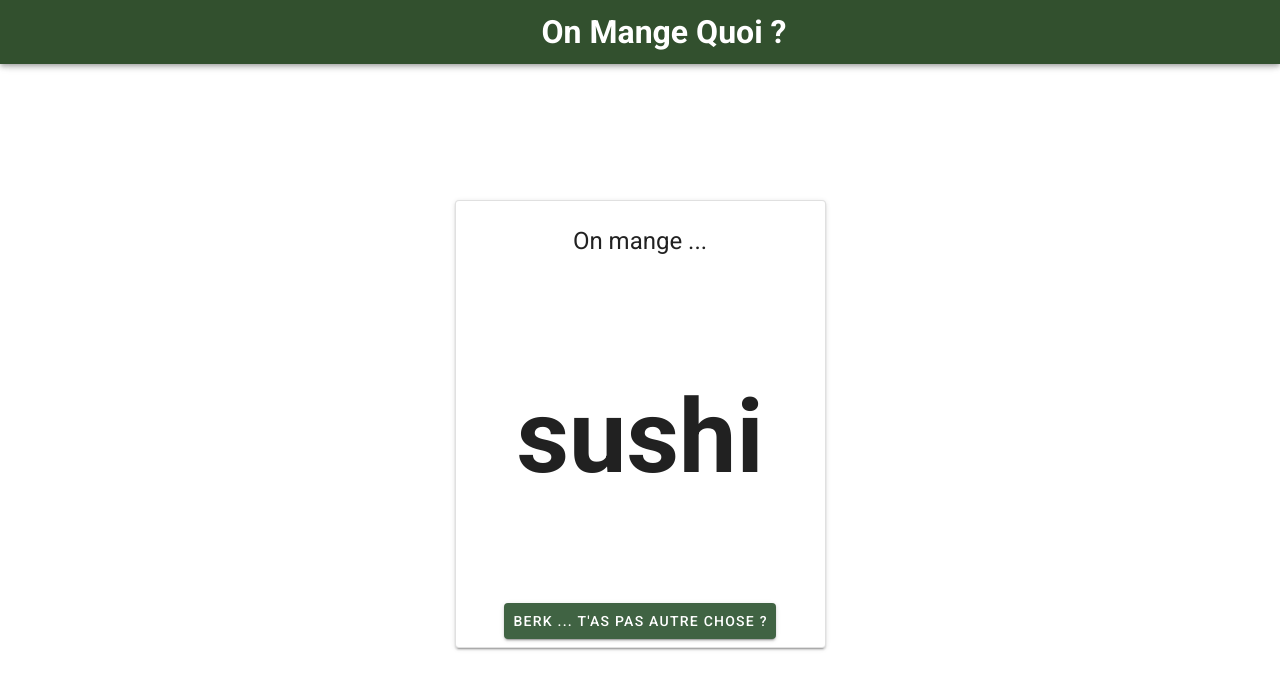
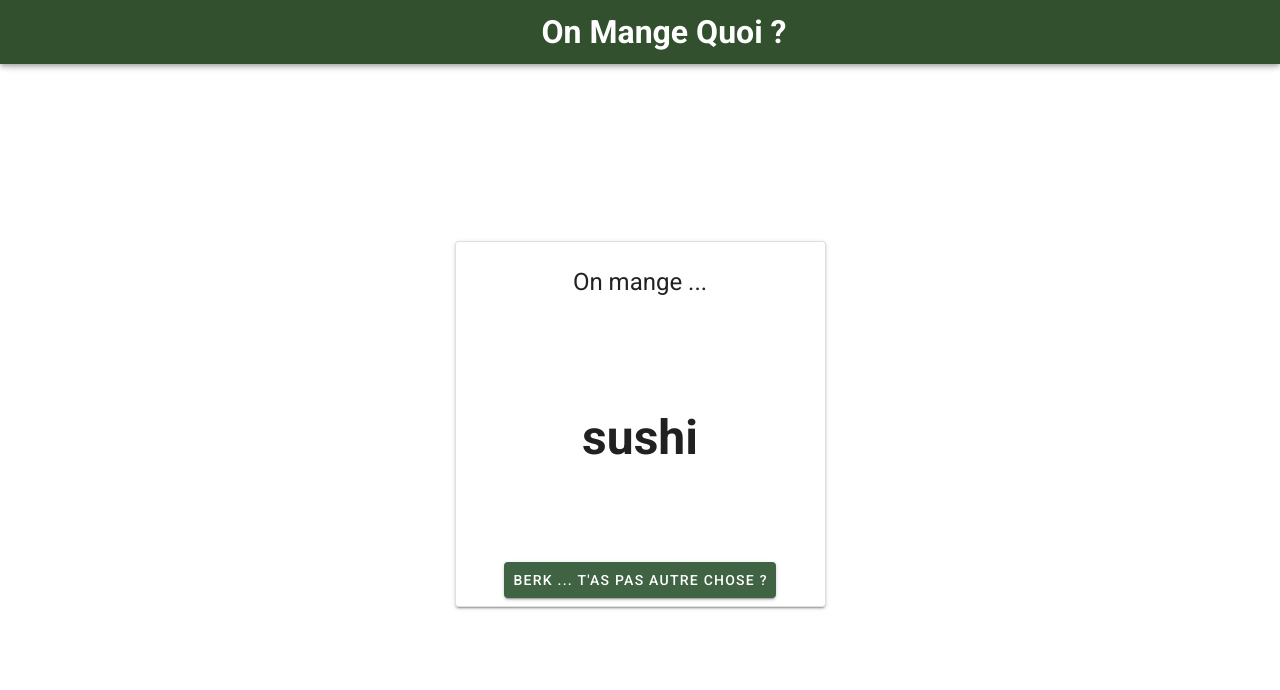
Before and after one commit to BriceMichalski/on-mange-quoi, a Vue app: page / in a window 1280 px wide. Shown: the top 690 px of the page. Built offline with nearby package versions, Linux system fonts and the light colour scheme.

Commit message:
text size

```diff
--- a/src/components/RandomChoice.vue
+++ b/src/components/RandomChoice.vue
@@ -63,7 +63,7 @@
 
 <style scoped>
 #choice{
-  font-size: 8vw;
+  font-size: 6vh;
 }
 
 #choicezone{
```
